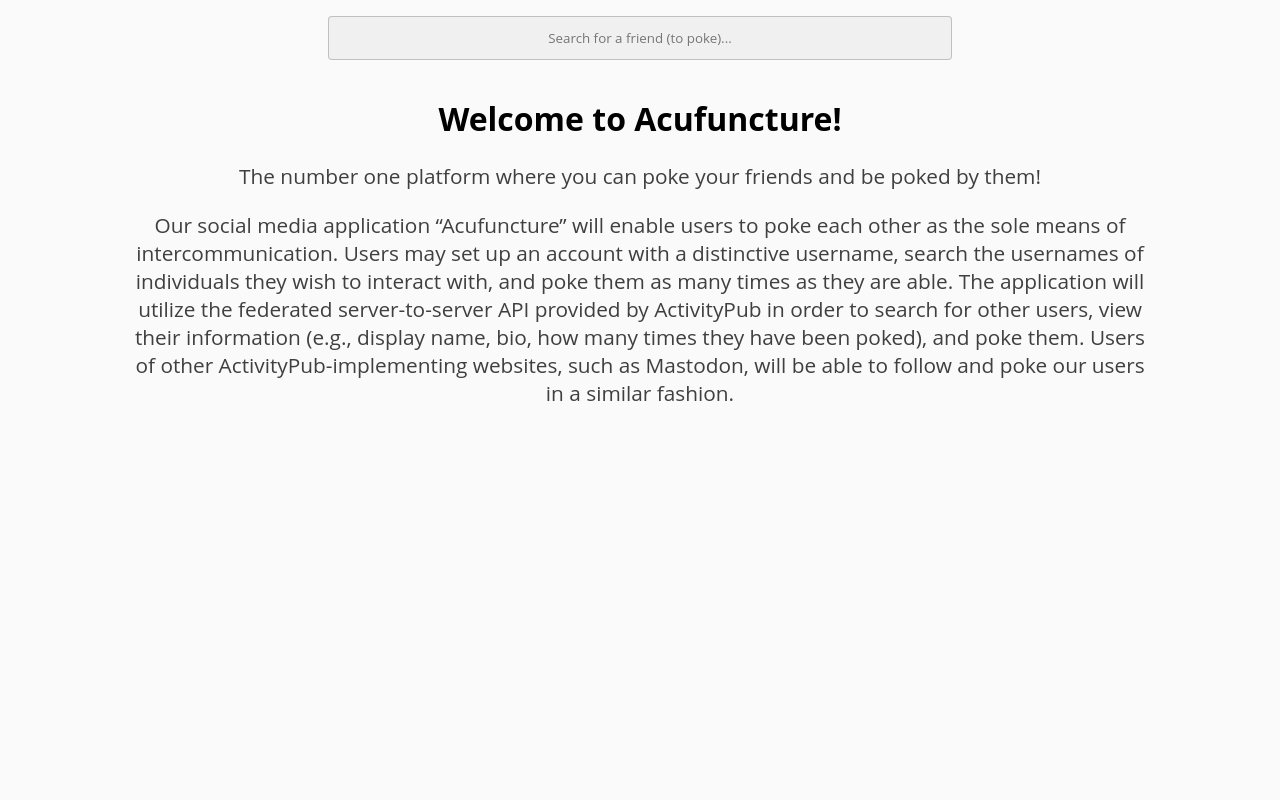
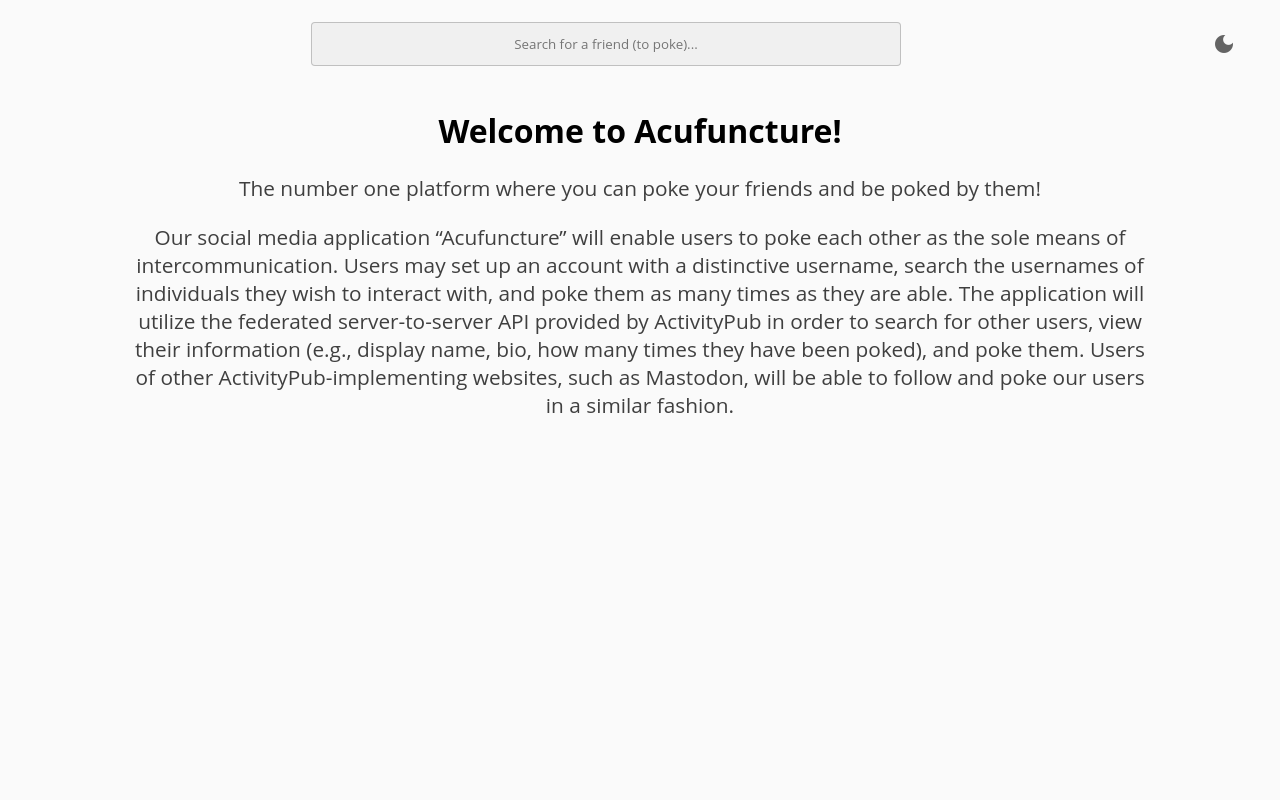
Before and after one commit to cs1520/final--group-2, a Flask app: page / in a window 1280 px wide. Run offline with Flask 2, Linux system fonts and the light colour scheme; the visitor is signed in with stand-in values (Sample User, id 1); data that the repository does not hold is empty.

Commit message:
Added a dark-mode feature

```diff
--- /dev/null
+++ b/static/dark.css
@@ -0,0 +1,68 @@
+/* Common theme */
+html,
+body,
+:not([style*="background-color:"]) {
+    background-color: rgb(16, 20, 23) !important;
+}
+html,
+body,
+:not([style*="color:"]),
+.sr-reader *:not([class*='sr-pivot']) {
+    color: rgb(167, 158, 139) !important;
+}
+h1:not([style*="color:"]),
+h2:not([style*="color:"]),
+h3:not([style*="color:"]),
+h4:not([style*="color:"]),
+h5:not([style*="color:"]),
+h6:not([style*="color:"]) {
+    color: rgb(247, 142, 102) !important;
+}
+cite:not([style*="color:"]) {
+    color: rgb(128, 204, 148) !important;
+}
+input:not([style*="background-color:"]),
+textarea:not([style*="background-color:"]),
+button:not([style*="background-color:"]),
+[role="button"] {
+    background-color: rgb(32, 48, 64) !important;
+}
+input:not([style*="background-color:"]):hover,
+textarea:not([style*="background-color:"]):hover,
+button:not([style*="background-color:"]):hover,
+[role="button"]:hover {
+    background-color: rgb(30, 54, 78) !important;
+}
+input:not([style*="background-color:"]):active, input:not([style*="background-color:"]):focus,
+textarea:not([style*="background-color:"]):active, textarea:not([style*="background-color:"]):focus,
+button:not([style*="background-color:"]):active, button:not([style*="background-color:"]):focus,
+[role="button"]:active, [role="button"]:focus {
+    background-color: rgb(29, 56, 83) !important;
+}
+a:not([style*="color:"]) {
+    color: rgb(128, 182, 204) !important;
+}
+a:not([style*="color:"]):hover {
+    color: rgb(142, 193, 217) !important;
+}
+a:not([style*="color:"]):active, a:not([style*="color:"]):focus {
+    color: rgb(155, 203, 230) !important;
+}
+:not([style*="border-color:"]),
+::before,
+::after {
+    border-color: rgb(80, 115, 134) !important;
+}
+div:empty,
+.sr-reader *,
+.sr-backdrop {
+    background-color: rgb(16, 20, 23) !important;
+}
+input::placeholder,
+textarea::placeholder {
+    color: rgb(167, 158, 139) !important;
+}
+input:not([style*="background-image:"]),
+textarea:not([style*="background-image:"]) {
+    background-image: none !important;
+}
--- /dev/null
+++ b/static/js/checkDark.js
@@ -0,0 +1,7 @@
+ //Checks whether if darkmode is enabled in localStorage
+
+ if (localStorage.getItem("darkreader") == "enabled") {
+     document.getElementById("dark-reader").disabled = false;
+ } else {
+     document.getElementById("dark-reader").disabled = true;
+ }
--- /dev/null
+++ b/static/js/dark-mode.js
@@ -0,0 +1,18 @@
+
+const darkButton = document.getElementById("dark-button");
+
+/*Sets the page theme to localStorage*/
+
+function dark_toggle() {
+	let el1 = document.getElementById("dark-reader");
+
+	if(el1.disabled) {
+		el1.disabled = false;
+		localStorage.setItem("darkreader", "enabled");
+	} else {
+		el1.disabled = true;
+		localStorage.setItem("darkreader", "disabled");
+	}
+}
+
+darkButton.addEventListener("click", dark_toggle);
--- a/templates/_base.html
+++ b/templates/_base.html
@@ -8,6 +8,7 @@
 		<link rel="stylesheet" href="https://fonts.googleapis.com/icon?family=Material+Icons">
 		<link rel="stylesheet" href="https://fonts.googleapis.com/css2?family=Unica+One&display=swap">
 		<link rel="stylesheet" href="/static/style.css">
+		<link disabled id="dark-reader" rel="stylesheet" href="/static/dark.css">
 
 		<script src="https://unpkg.com/chart.js@2.9.4/dist/Chart.min.js" type="text/javascript"></script>
 	</head>
@@ -17,5 +18,6 @@
 		<script type="module" src="/static/js/autocomplete.js"></script>
 		<script type="module" src="/static/js/sidebar.js"></script>
 		<script type="module" src="/static/js/text-radius.js"></script>
+		<script type="module" src="/static/js/dark-mode.js"></script>
 	</body>
 </html>
--- a/templates/_page.html
+++ b/templates/_page.html
@@ -28,6 +28,7 @@
 			<i class="material-icons">person</i>
 			Profile
 		</a>
+
 	</div>
 
 	<a href="/@{{ user['id'] }}" class="user-item button">
@@ -49,9 +50,14 @@
 			<input id="search-input" name="q" type="text" placeholder="Search for a friend (to poke)..." value="{{ page.query }}">
 			<ul id="search-list" class="card"></ul>
 		</form>
+
+		<a id="dark-button" class="button"><i class="material-icons">dark_mode</i></a>
+
 		{% if user %}
 		<a id="sidebar-toggle" class="nav-toggle" href="/logout"><i class="material-icons">logout</i></a>
 		{% endif %}
+
+		<script type="module" src="/static/js/checkDark.js"></script>
 	</header>
 
 	{% block content %}{% endblock %}
```
